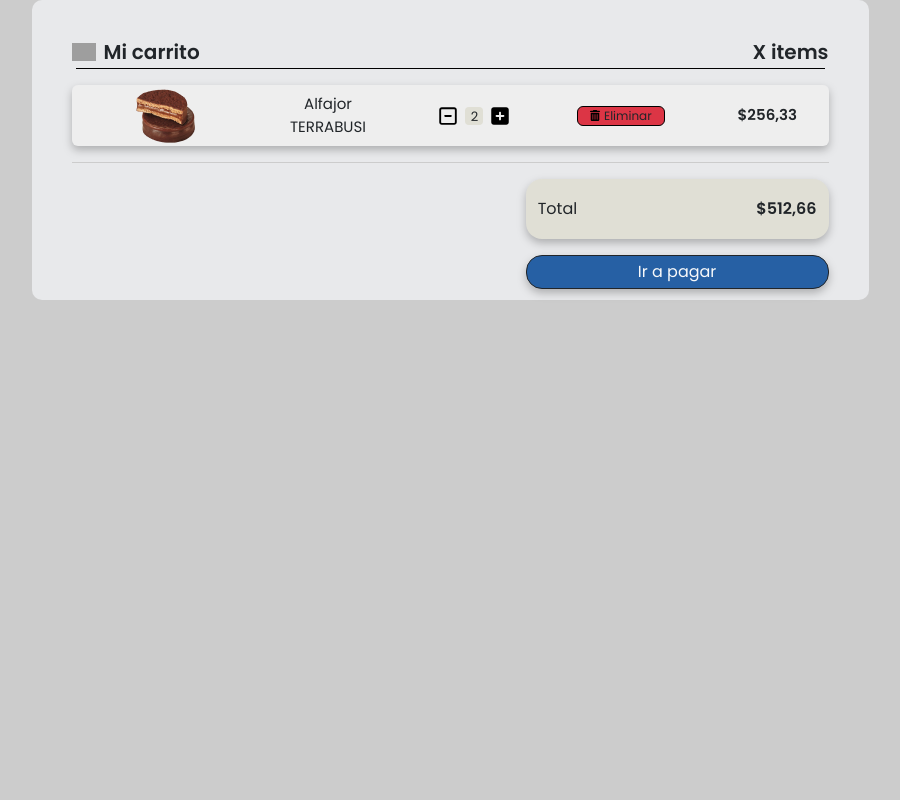
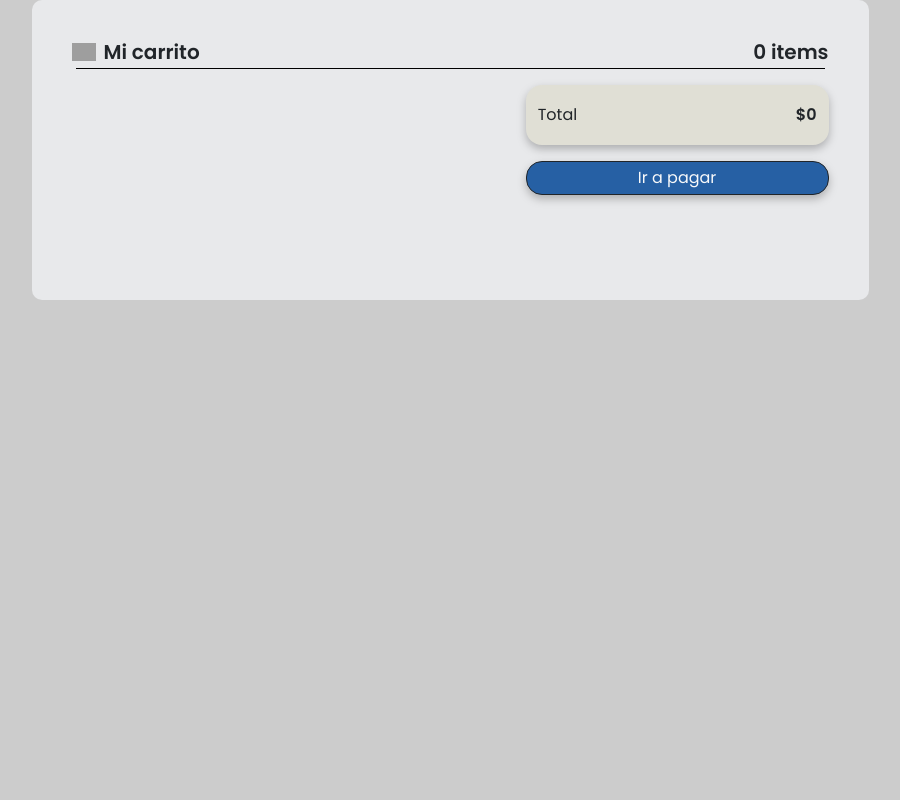
Before and after one commit to uRIELoLIVERO/TPI2023-grupoE, a Django app: page /miCarrito/ in a window 1280 px wide. Shown: the whole page, without its empty margins (190-1090 px from the left). Run offline with Django 4.2, Linux system fonts and the light colour scheme; some libraries are stand-ins or nearby versions; grey boxes are pictures that could not be loaded.

```diff
--- a/PaginaCantina/Cantina/forms.py
+++ b/PaginaCantina/Cantina/forms.py
@@ -52,6 +52,7 @@ class ProductoForm(forms.ModelForm):
             'imagen': FileInput(attrs={'class': 'form-control'}),
             'estado': CheckboxInput(attrs={'class': 'form-check-input'}),
         }
+
 
 class DetallePedidoForm(forms.ModelForm):
     class Meta:
--- a/PaginaCantina/Cantina/templates/consultarProductos.html
+++ b/PaginaCantina/Cantina/templates/consultarProductos.html
@@ -21,7 +21,7 @@
         <img src="{% static 'images/cantina.jpg' %}" alt="" class="img img-fluid img-cantina">
       </picture>
     </div>
-
+    <a href="{% url 'miCarrito' %}" class="btn btn-primary">Ir a mi Carrito</a>
     <!-- Parte de la lista de productos -->
     <div class="secondary-container" id="product-list-container">
       <div class="title">
--- a/PaginaCantina/Cantina/templates/miCarrito.html
+++ b/PaginaCantina/Cantina/templates/miCarrito.html
@@ -1,3 +1,4 @@
+
 <!DOCTYPE html>
 <html lang="en">
 <head>
@@ -12,6 +13,7 @@
     <link href="https://fonts.googleapis.com/css2?family=Poppins:wght@200;300;400;600;700&display=swap" rel="stylesheet">
 </head>
 <body>
+
 <div class="container-miCarrito d-flex align-items-start">
     <div class="container d-flex align-items-center">
         <main class="m-auto container-carrito">
@@ -21,46 +23,37 @@
                         <span class="me-2 align-middle d-flex align-items-center"><img class="" src="./images/return 1.svg" alt="" height="18px"></span><p class="h5 mt-0 mb-0 titulos-principal">Mi carrito</p>
                     </div>
                     <div class="col text-end">
-                            <p class="h5 m-0 titulos-principal">X items</p>
+                        <p class="h5 m-0 titulos-principal">{{ total_items }} items</p>
                     </div>
                 </div>
                 <hr class="border-black m-1 mb-3">
             </div>
+
             <div class="card">
+                {% for item in productos_en_carrito %}
                     <div class="row fila-objeto">
                         <div class="ps-3 pe-0 col-3 columna-imagen align-self-center">
-                            <img class="img-fluid mx-auto d-block" src="./images/alfajor.png" alt="">
+                            <img class="img-fluid mx-auto d-block" src="{{ item.producto.imagenURL }}" alt="">
                         </div>
                         <div class="col-9 mt-2 mb-2 columna-detalles align-self-center">
                             <div class="row align-items-center fila-detalles">
                                 <div class="col columna-nombre">
-                                    <p class="m-0 fontSize-card text-center">Alfajor TERRABUSI</p>
+                                    <p class="m-0 fontSize-card text-center">{{ item.producto.nombre }}</p>
                                 </div>
-                                <div class="col columna-cantidad d-flex align-items-center justify-content-center">
-                                    <div class="container-cantidad d-flex justify-content-center ">
-                                        <img src="./images/square-minus-regular.svg" alt="" width="18">
-                                        <p class="ms-2 me-2 text-center cantidad rounded-1 p-0 m-auto">2</p>
-                                        <img src="./images/square-plus-solid.svg" alt="" width="18">
-                                    </div>
-                                </div>
-                                <div class="col columna-botonEliminar d-flex justify-content-center">
-                                    <button class="btn border border-black btn-danger boton-eliminar text-dark pt-0 pb-0 d-flex align-items-center"><span class="me-1 imagen-trash"><img src="./images/trash-can-solid.svg" alt="" width="10px"></span><p class="m-0 p-0">Eliminar</p></button>
-                                </div>
-                                <div class="col columna-precioUnitario">
-                                    <p class="m-0 p-0 fontSize-card precio text-center">$256,33</p>
+                                <!-- ... (resto del contenido) ... -->
                             </div>
                         </div>
                     </div>
+                {% endfor %}
             </div>
-                </div>
-                <hr class="invisible">
+
             <div class="container-totalMasIrAPagar">
                 <div class="total-a-pagar mt-4 row d-flex align-items-center m-0 rounded-4">
                     <div class="col">
                         <p class="mb-0">Total</p>
                     </div>
                     <div class="col text-end">
-                            <p class="mb-0 precio-total">$512,66</p>
+                        <p class="mb-0 precio-total">${{ total_precio }}</p>
                     </div>
                 </div>
                 <div class="d-grid mx-auto mt-3 container-irAPagar">
@@ -70,5 +63,6 @@
         </main>
     </div>
 </div>
+
 </body>
 </html>
--- a/PaginaCantina/Cantina/views.py
+++ b/PaginaCantina/Cantina/views.py
@@ -1,3 +1,4 @@
+from django.urls import reverse
 from django.contrib.auth.forms import AuthenticationForm
 from django.contrib.auth import authenticate, login
 from django.shortcuts import render, redirect
@@ -6,6 +7,33 @@ from .forms import ClienteForm
 from .forms import UserCreationFormExtended
 from .models import *
 from django.views import View
+from .forms import DetallePedidoForm
+
+def lista_productos(request):
+    # Filtrar los productos con estado=True
+    productos_disponibles = Producto.objects.filter(estado=True)
+
+    # Manejar el formulario de DetallePedido
+    if request.method == 'POST':
+        detalle_form = DetallePedidoForm(request.POST)
+        if detalle_form.is_valid():
+            detalle_pedido = detalle_form.save(commit=False)
+            # Guardar el detalle_pedido en la sesión del usuario
+            carrito = request.session.get('carrito', [])
+            carrito.append({
+                'producto_id': detalle_pedido.producto.id,
+                'cantidad': detalle_pedido.cantidad,
+            })
+            request.session['carrito'] = carrito
+
+    # Pasar la información al template
+    context = {
+        'productos_disponibles': productos_disponibles,
+        'detalle_form': DetallePedidoForm(),
+    }
+
+    # Renderizar el template con la información
+    return render(request, 'consultarProductos.html', context)
 
 def mysite(request):
     # Lógica de negocio aquí
@@ -18,15 +46,41 @@ def login_view(request):
             user = form.get_user()
             login(request, user)
             messages.success(request, 'Inicio de sesión exitoso.')
-            return redirect('base.html')  # Cambia 'nombre_de_tu_vista_principal' por el nombre de tu vista principal
+            return redirect(reverse('lista_productos'))
         else:
             messages.error(request, 'Nombre de usuario o contraseña incorrectos.')
     else:
         form = AuthenticationForm()
 
     return render(request, 'login.html', {'form': form})
+
+
 def miCarrito(request):
-    return render(request, 'miCarrito.html')
+    carrito = request.session.get('carrito', [])
+    total_items = sum(item['cantidad'] for item in carrito)
+
+    total_precio = sum(
+        item['cantidad'] * Producto.objects.filter(id=item['producto_id']).first().precioUnitario
+        for item in carrito
+    )
+
+    productos_en_carrito = [
+        {
+            'producto': Producto.objects.filter(id=item['producto_id']).first(),
+            'cantidad': item['cantidad'],
+        }
+        for item in carrito
+    ]
+
+    context = {
+        'productos_en_carrito': productos_en_carrito,
+        'total_items': total_items,
+        'total_precio': total_precio,
+    }
+
+    return render(request, 'miCarrito.html', context)
+
+
 def detallePago(request):
     return render(request, 'detallePago.html')
 
```
Lines whose indentation alone changed are shown as unchanged.
